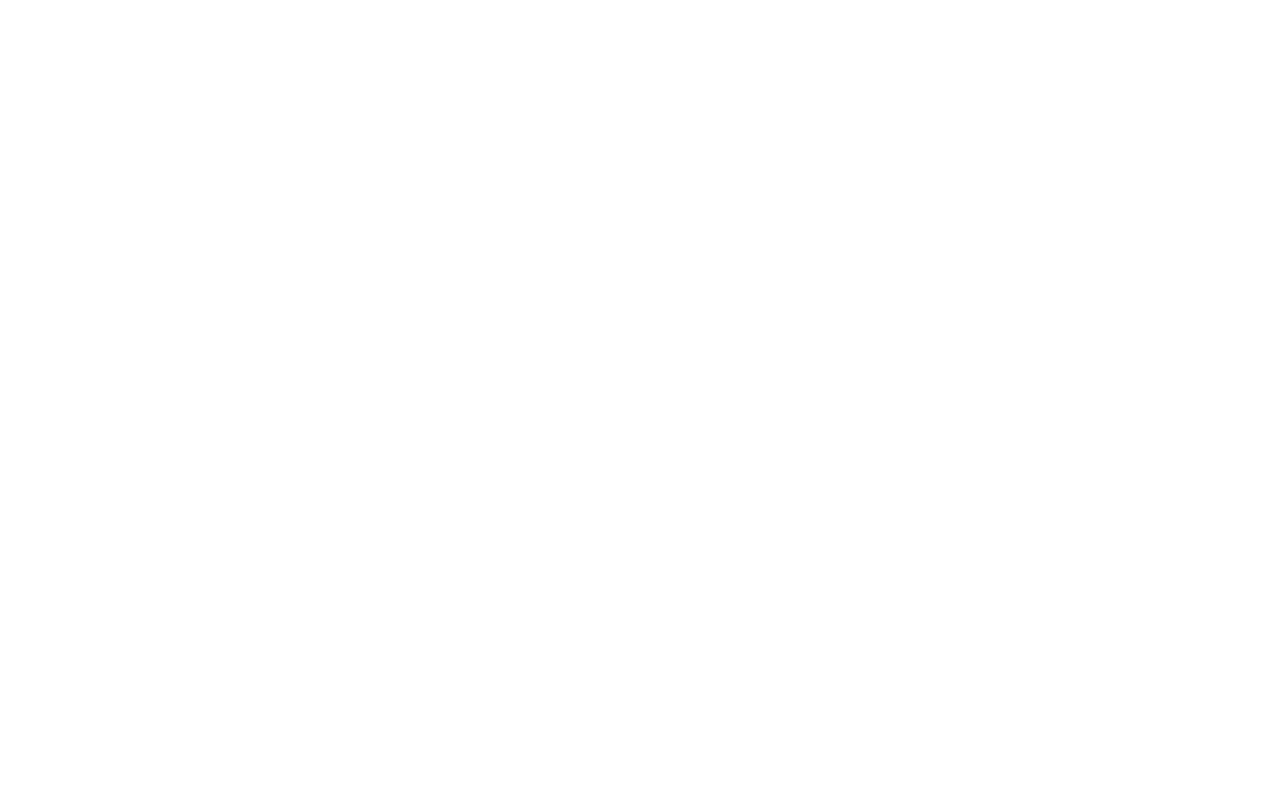
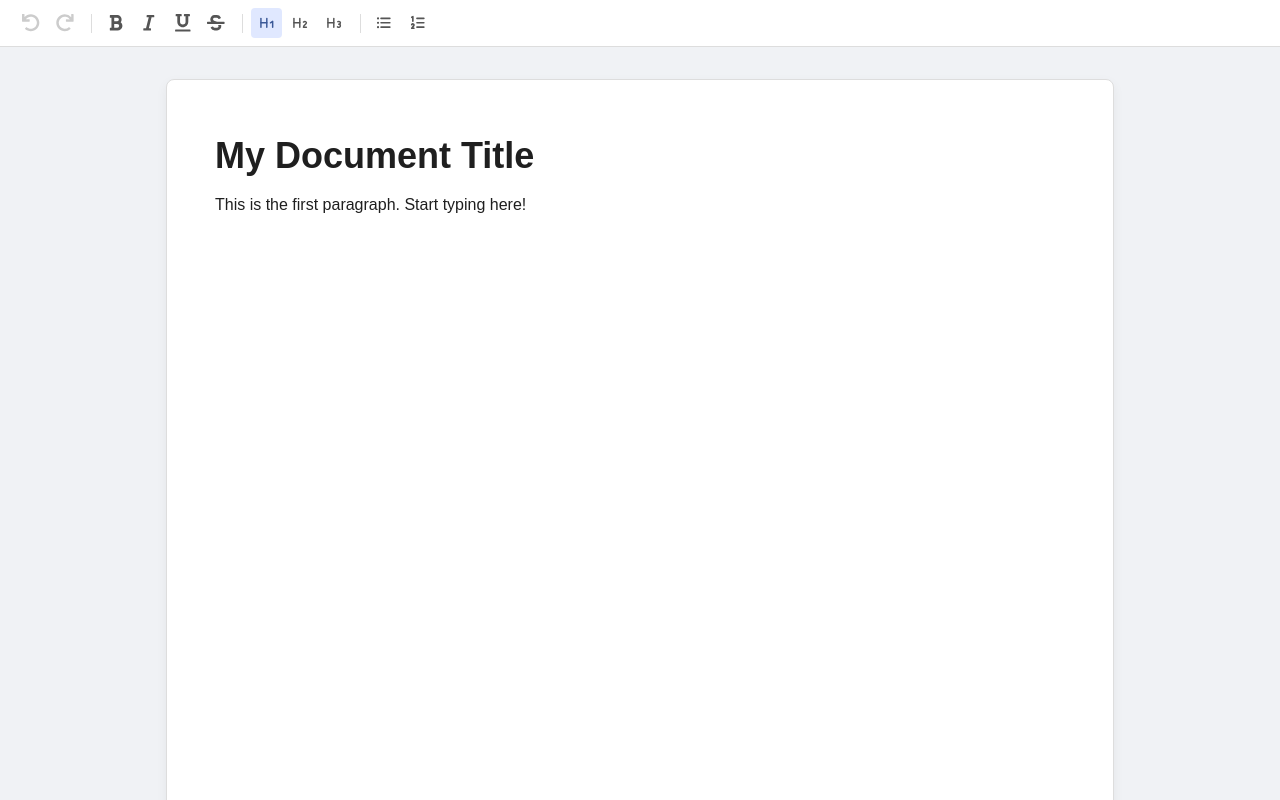
Before and after one commit to imancheema/collabspace, a React (Create React App) app in the folder frontend/: page /text-editor in a window 1280 px wide. Before the commit this address had no page. Built offline with nearby package versions, Linux system fonts and the light colour scheme.

Commit message:
Added text editor functionality

```diff
--- a/frontend/src/App.tsx
+++ b/frontend/src/App.tsx
@@ -1,6 +1,7 @@
 import React from "react";
 import { BrowserRouter, Routes, Route } from "react-router-dom";
 import Dashboard from "./screens/Dashboard";
+import TipTap from "./screens/TextEditor";
 import "./App.css";
 
 const App: React.FC = () => {
@@ -8,6 +9,7 @@
     <BrowserRouter>
       <Routes>
         <Route path="/" element={<Dashboard />} />
+        <Route path="/text-editor" element={<TipTap />} />
       </Routes>
     </BrowserRouter>
   );
--- /dev/null
+++ b/frontend/src/screens/TextEditor.css
@@ -0,0 +1,131 @@
+/* Base Container + Background */
+.editor-container {
+  display: flex;
+  flex-direction: column;
+  height: 100vh;
+}
+
+.editor-content-wrapper {
+  flex-grow: 1;
+  overflow-y: auto; /* Page scroll */
+  background-color: #f0f2f5; /* Light gray background */
+  padding: 2rem; /* Space for type sheet */
+}
+
+/* The Text Sheet (Paper)*/
+.editor-page {
+  /* Tiptap editor content area */
+  max-width: 850px;
+  min-height: 1000px;
+  margin: 0 auto; /* Center the page */
+  background: #fff;
+  border: 1px solid #ddd;
+  border-radius: 8px;
+  padding: 2rem 3rem;
+  box-shadow: 0 4px 12px rgba(0, 0, 0, 0.05);
+  font-family: 'Arial', sans-serif;
+  color: #1f1f1f;
+  line-height: 1.6;
+}
+
+/* Toolbar */
+.toolbar {
+  display: flex;
+  align-items: center;
+  flex-wrap: wrap;
+  padding: 0.5rem 1rem;
+  background-color: #ffffff;
+  border-bottom: 1px solid #ddd;
+
+  /* Sticky toolbar */
+  position: sticky;
+  top: 0;
+  z-index: 10;
+}
+
+.toolbar-button {
+  background: transparent;
+  border: none;
+  border-radius: 4px;
+  padding: 0.4rem;
+  margin-right: 0.2rem;
+  cursor: pointer;
+  display: flex;
+  align-items: center;
+  justify-content: center;
+  font-size: 1.1rem;
+  color: #555;
+}
+
+.toolbar-button:hover {
+  background-color: #f0f0f0;
+}
+
+.toolbar-button.is-active {
+  background-color: #e0e8ff;
+  color: #3b5998;
+}
+
+.toolbar-button:disabled {
+  color: #ccc;
+  cursor: not-allowed;
+}
+
+.divider {
+  width: 1px;
+  height: 1.2rem;
+  background-color: #ddd;
+  margin: 0 0.5rem;
+}
+
+/* Tiptap / ProseMirror Element Styles */
+/* Styles content within text editor */
+.ProseMirror {
+  outline: none; /* No ugly focus ring */
+}
+
+.ProseMirror > * + * {
+  margin-top: 0.75em;
+}
+
+/* Headings */
+.ProseMirror h1 {
+  font-size: 2.25em;
+  font-weight: 600;
+  line-height: 1.1;
+  margin-bottom: 1rem;
+}
+
+.ProseMirror h2 {
+  font-size: 1.75em;
+  font-weight: 600;
+  line-height: 1.2;
+  margin-bottom: 0.8rem;
+}
+
+.ProseMirror h3 {
+  font-size: 1.4em;
+  font-weight: 600;
+  line-height: 1.3;
+  margin-bottom: 0.6rem;
+}
+
+/* Lists */
+.ProseMirror ul,
+.ProseMirror ol {
+  padding-left: 2rem;
+}
+
+.ProseMirror li > p {
+  margin-top: 0; /* Fix extra space in list items */
+  margin-bottom: 0;
+}
+
+/* Placeholder Text */
+.ProseMirror p.is-editor-empty:first-child::before {
+  content: attr(data-placeholder);
+  float: left;
+  color: #adb5bd;
+  pointer-events: none;
+  height: 0;
+}
--- /dev/null
+++ b/frontend/src/screens/TextEditor.tsx
@@ -0,0 +1,167 @@
+import React from 'react';
+import { useEditor, EditorContent, Editor } from '@tiptap/react';
+import StarterKit from '@tiptap/starter-kit';
+import Placeholder from '@tiptap/extension-placeholder';
+import History from '@tiptap/extension-history';
+import Underline from '@tiptap/extension-underline';
+import {
+  FaBold,
+  FaItalic,
+  FaStrikethrough,
+  FaUnderline,
+  FaParagraph,
+  FaUndo,
+  FaRedo,
+} from 'react-icons/fa';
+import { LuHeading1, LuHeading2, LuHeading3 } from 'react-icons/lu';
+import { PiListBulletsBold, PiListNumbersBold } from 'react-icons/pi';
+
+import './TextEditor.css';
+
+//Toolbar Component
+const Toolbar = ({ editor }: { editor: Editor | null }) => {
+  if (!editor) {
+    return null;
+  }
+
+  return (
+    <div className="toolbar">
+      {/* Undo/Redo */}
+      <button
+        onClick={() => editor.chain().focus().undo().run()}
+        disabled={!editor.can().undo()}
+        className="toolbar-button"
+        title="Undo"
+      >
+        <FaUndo />
+      </button>
+      <button
+        onClick={() => editor.chain().focus().redo().run()}
+        disabled={!editor.can().redo()}
+        className="toolbar-button"
+        title="Redo"
+      >
+        <FaRedo />
+      </button>
+
+      <div className="divider" />
+
+      {/* Text Styles */}
+      <button
+        onClick={() => editor.chain().focus().toggleBold().run()}
+        className={`toolbar-button ${editor.isActive('bold') ? 'is-active' : ''}`}
+        title="Bold"
+      >
+        <FaBold />
+      </button>
+      <button
+        onClick={() => editor.chain().focus().toggleItalic().run()}
+        className={`toolbar-button ${editor.isActive('italic') ? 'is-active' : ''}`}
+        title="Italic"
+      >
+        <FaItalic />
+      </button>
+      <button
+        onClick={() => editor.chain().focus().toggleUnderline().run()}
+        className={`toolbar-button ${editor.isActive('underline') ? 'is-active' : ''}`}
+        title="Underline"
+      >
+        <FaUnderline />
+      </button>
+      <button
+        onClick={() => editor.chain().focus().toggleStrike().run()}
+        className={`toolbar-button ${editor.isActive('strike') ? 'is-active' : ''}`}
+        title="Strikethrough"
+      >
+        <FaStrikethrough />
+      </button>
+
+      <div className="divider" />
+
+      {/* Headings */}
+      <button
+        onClick={() => editor.chain().focus().toggleHeading({ level: 1 }).run()}
+        className={`toolbar-button ${editor.isActive('heading', { level: 1 }) ? 'is-active' : ''}`}
+        title="Heading 1"
+      >
+        <LuHeading1 />
+      </button>
+      <button
+        onClick={() => editor.chain().focus().toggleHeading({ level: 2 }).run()}
+        className={`toolbar-button ${editor.isActive('heading', { level: 2 }) ? 'is-active' : ''}`}
+        title="Heading 2"
+      >
+        <LuHeading2 />
+      </button>
+      <button
+        onClick={() => editor.chain().focus().toggleHeading({ level: 3 }).run()}
+        className={`toolbar-button ${editor.isActive('heading', { level: 3 }) ? 'is-active' : ''}`}
+        title="Heading 3"
+      >
+        <LuHeading3 />
+      </button>
+      {/* <button
+        onClick={() => editor.chain().focus().setParagraph().run()}
+        className={`toolbar-button ${editor.isActive('paragraph') ? 'is-active' : ''}`}
+        title="Paragraph"
+      >
+        <FaParagraph />
+      </button> */}
+
+      <div className="divider" />
+
+      {/* Lists */}
+      <button
+        onClick={() => editor.chain().focus().toggleBulletList().run()}
+        className={`toolbar-button ${editor.isActive('bulletList') ? 'is-active' : ''}`}
+        title="Bullet List"
+      >
+        <PiListBulletsBold />
+      </button>
+      <button
+        onClick={() => editor.chain().focus().toggleOrderedList().run()}
+        className={`toolbar-button ${editor.isActive('orderedList') ? 'is-active' : ''}`}
+        title="Ordered List"
+      >
+        <PiListNumbersBold />
+      </button>
+    </div>
+  );
+};
+
+//Main Editor Component
+export const TextEditor: React.FC = () => {
+  const editor = useEditor({
+    extensions: [
+      StarterKit.configure({
+        heading: {
+          levels: [1, 2, 3],
+        },
+        undoRedo: false,
+      }),
+      Placeholder.configure({
+        placeholder: 'Start writing your document...',
+      }),
+      History.configure({
+        depth: 100, //Number of undo steps in history
+      }),
+      Underline,
+    ],
+    //Default content
+    content: `
+      <h1>My Document Title</h1>
+      <p>This is the first paragraph. Start typing here!</p>
+    `,
+  });
+
+  return (
+    <div className="editor-container">
+      <Toolbar editor={editor} />
+      <div className="editor-content-wrapper">
+        <EditorContent editor={editor} className="editor-page" />
+      </div>
+    </div>
+  );
+};
+
+export default TextEditor;
--- a/frontend/tsconfig.json
+++ b/frontend/tsconfig.json
@@ -14,7 +14,7 @@
     "forceConsistentCasingInFileNames": true,
     "noFallthroughCasesInSwitch": true,
     "module": "esnext",
-    "moduleResolution": "node",
+    "moduleResolution": "bundler",
     "resolveJsonModule": true,
     "isolatedModules": true,
     "noEmit": true,
```
Also changed, not shown: frontend/package.json (+8 -0 lines), 1 other file (tests, documents, lock files or other folders).
